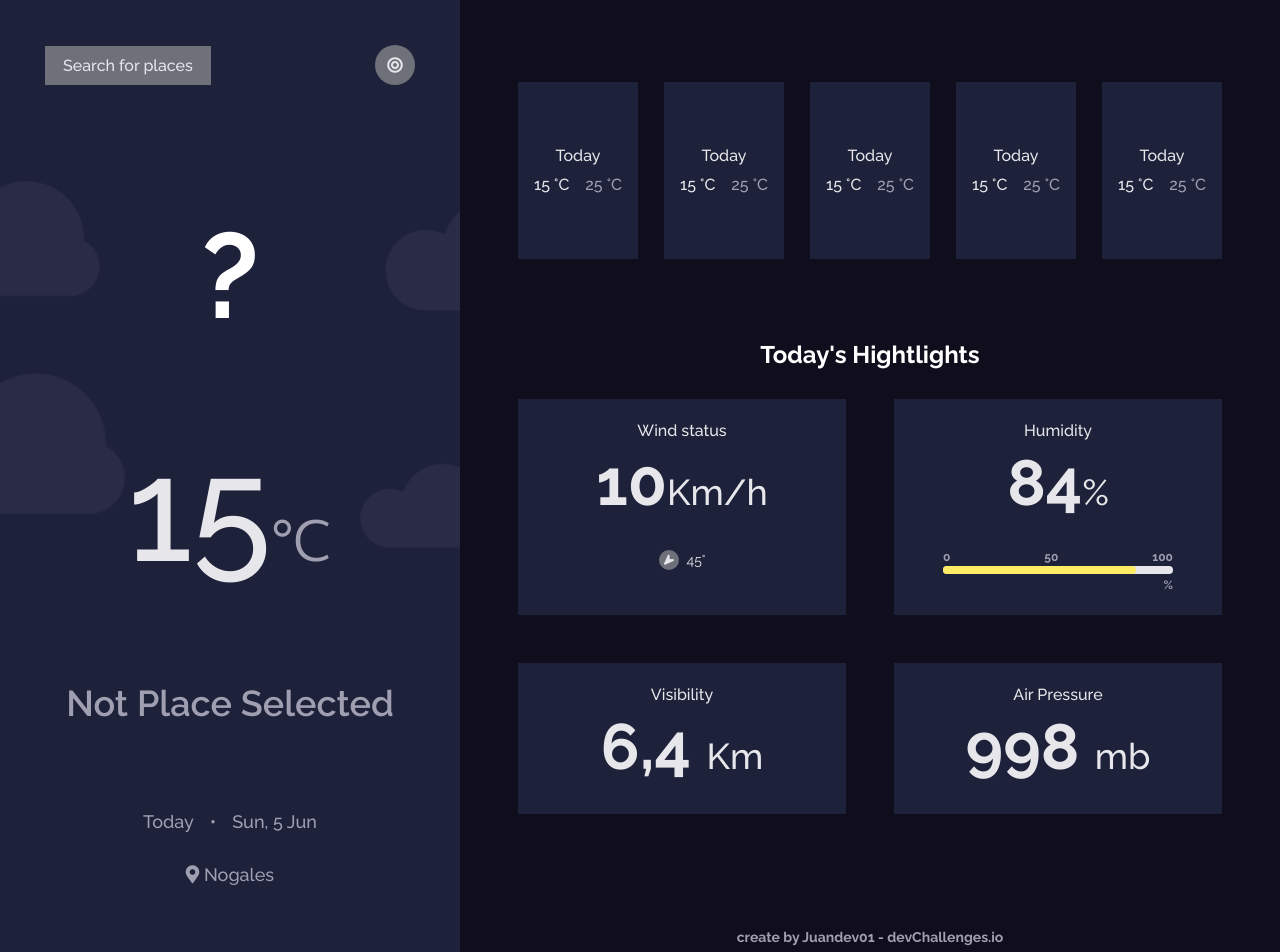
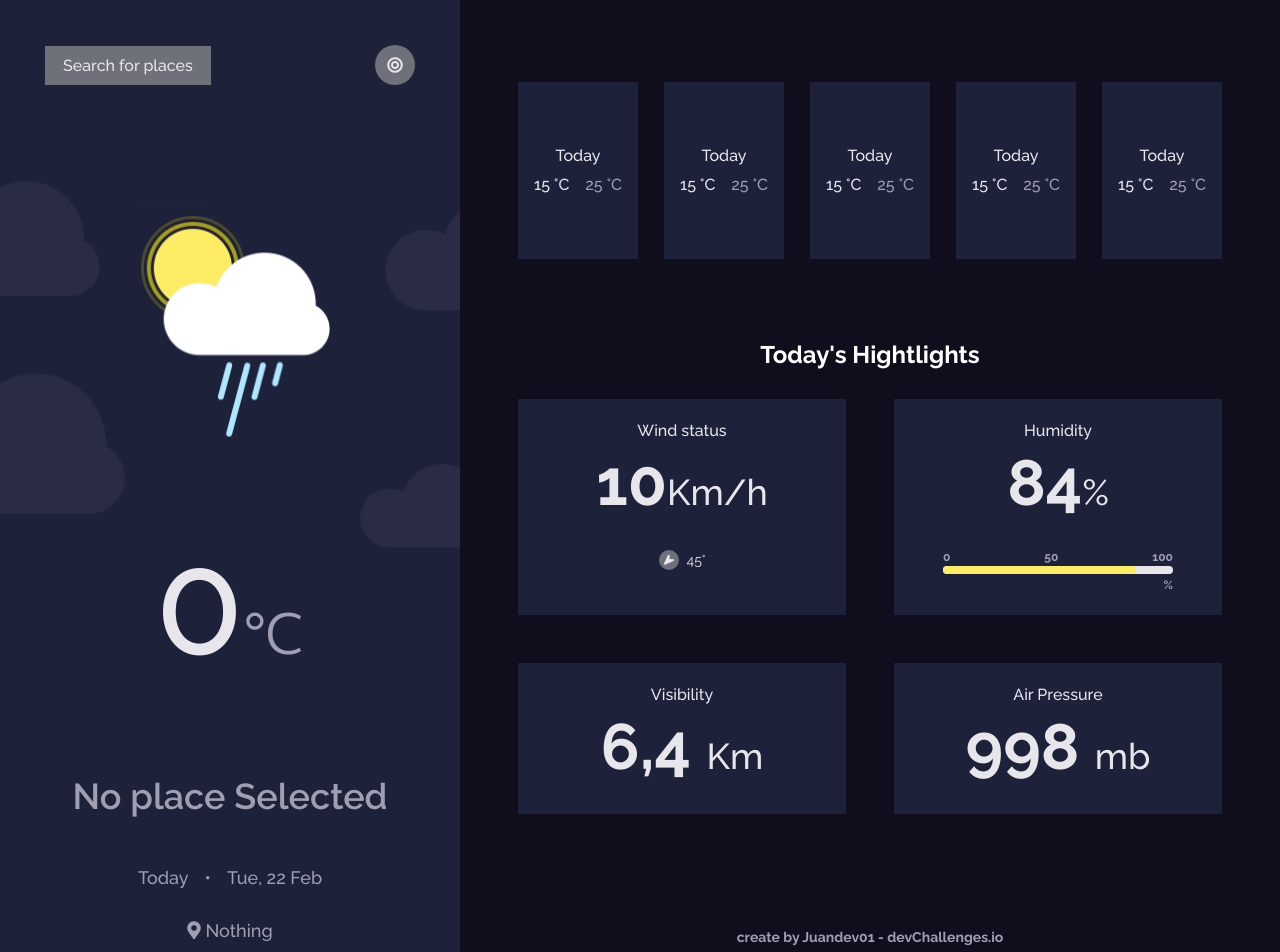
Before and after one commit to Bucha789/new-weather-app, a React (Vite) app: page / in a window 1280 px wide. Shown: the top 952 px of the page. Built offline with nearby package versions, Linux system fonts and the light colour scheme.

Commit message:
agregando valores dinamicos a currentWeatherDisplay

```diff
--- a/src/WeatherApp.jsx
+++ b/src/WeatherApp.jsx
@@ -5,11 +5,26 @@ import { appReducer } from './reducers/appReducer';
 
 import './assets/styles/index.css';
 
+const defaultState = {
+  place: {
+    name: 'Nothing,'
+  },
+  weatherStats: {
+    current: {
+      temp: 0,
+      humidity: 0,
+      win_deg: 0,
+      win_speed: 0,
+      visibility: 0,
+      weather: [{
+        main: 'No place Selected'
+      }]
+    }
+  }
+}
+
 export const WeatherApp = () => {
-  const initialState = useReducer(appReducer, {
-    message: 'Hola estoy viendo si estoy conectando bien la app',
-  });
-
+  const initialState = useReducer(appReducer, defaultState);
   return (
     <AppContext.Provider value={initialState}>
         <main className='main__container'>
--- a/src/assets/styles/CurrentWeather.css
+++ b/src/assets/styles/CurrentWeather.css
@@ -58,18 +58,15 @@ h2 {
   width: 760px;
   opacity: 5%;
 }
-.current-weather__state div img, .null__search {
+.current-weather__state div img {
   margin-top: 75px;
+  margin-bottom: 80px;
   width: 200px;
   opacity: 0;
   animation-name: fadeIn;
   animation-delay: 1s;
   animation-duration: 1s;
   animation-fill-mode: forwards;
-}
-.null__search {
-  font-size: 12rem;
-  margin-bottom: 80px;
 }
 .current-weather__temp h2 {
   font-size: 14.4rem;
@@ -89,7 +86,7 @@ h2 span {
   display: block;
   text-align: center;
   font-size: 3.6rem;
-  margin-bottom: 87px;
+  margin-bottom: 50px;
 }
 .current-weather__temp p {
   font-size: 1.8rem;
@@ -126,7 +123,7 @@ h2 span {
   .current-weather__state .background {
     width: 564px;
   }
-  .null__search {
+  .current-weather__state div img {
     margin-bottom: 20px;
   }
 }
--- a/src/components/information/CurrentWeatherDisplay.jsx
+++ b/src/components/information/CurrentWeatherDisplay.jsx
@@ -1,13 +1,22 @@
-import React, { useState } from 'react';
+import React, { useContext, useState } from 'react';
 
 import cloudBackground from '../../assets/images/Cloud-background.png';
 
 import '../../assets/styles/CurrentWeather.css';
+import { AppContext } from '../../context/AppContext';
+import getTodayDate from '../../helpers/getTodayDate';
 import { SearchPlacesContainer } from '../search/SearchPlacesContainer';
+import { WeatherImage } from './WeatherImage';
 
 export const CurrentWeatherDisplay = () => {
-
   const [showSearch, setShowSearch] = useState(false);
+  const [ state ] = useContext(AppContext);
+  const { weatherStats, place } = state;
+  const index = place.name.lastIndexOf(',');
+  const name = place.name.slice(0, index)
+  const {temp, weather} = weatherStats.current;
+  const [description] = weather;
+  const [dayName, month, dayNumber] = getTodayDate()
   return (
     <div className='current-weather__container'>
       {
@@ -26,20 +35,19 @@ export const CurrentWeatherDisplay = () => {
           src={cloudBackground}
           alt='Cloud-background'
         />
-        {/* {weather ? <ImageDisplay state={weather[0].main} /> :  */}
-        <h2 className='null__search'>?</h2>
+        <WeatherImage state={description.main} />
         <div className='current-weather__temp'>
           <h2>
-            15
+            {parseInt(temp)}
             <span>°C</span>
           </h2>
-          <span>Not Place Selected</span>
+          <span>{description.main}</span>
           <p>
             Today<span>•</span>
-            Sun, 5 Jun
+            {dayName}, {dayNumber} {month}
           </p>
           <p>
-            <i className='fas fa-map-marker-alt'></i> Nogales
+            <i className='fas fa-map-marker-alt'></i> {name}
           </p>
         </div>
       </div>
--- /dev/null
+++ b/src/components/information/WeatherImage.jsx
@@ -0,0 +1,31 @@
+import React from 'react'
+import * as weatherImages from '../../assets/images'
+
+export const WeatherImage = ({state}) => {
+  let image;
+
+  switch(state) {
+    case 'Clear':
+      image = weatherImages.clearIcon
+      break;
+    case 'Clouds':
+      image = weatherImages.lightCloudIcon
+      break;
+    case 'Snow':
+      image = weatherImages.snowIcon;
+      break;
+    case 'Thunderstom':
+      image = weatherImages.thunderstormIcon;
+      break;
+    case 'Rain':
+      image = weatherImages.heavyRainIcon;
+      break;
+    default:
+      image = weatherImages.showerIcon;
+  }
+  return (
+    <div>
+      <img src={image} alt={state} />
+    </div>
+  )
+}
--- a/src/components/search/SearchPlacesContainer.jsx
+++ b/src/components/search/SearchPlacesContainer.jsx
@@ -4,9 +4,10 @@ import { getPlaces } from '../../helpers/getPlaces.js'
 import '../../assets/styles/SearchContainer.css'
 import { AppContext } from '../../context/AppContext'
 import getWeatherData from '../../helpers/getWeatherData'
+import { types } from '../../types'
 
 export const SearchPlacesContainer = ({hidden}) => {
-  const [dispatch] = useContext(AppContext);
+  const [, dispatch] = useContext(AppContext);
   const [results, setResults] = useState([])
   const [formValues, handleInputChange] = useForm({
   keyword: 'nogales'
@@ -22,8 +23,17 @@ export const SearchPlacesContainer = ({hidden}) => {
   }
 
   const handleWeatherData = (item) => {
-    hidden(false)
-    getWeatherData(item).then(data => console.log(data))
+    getWeatherData(item).then(data =>{
+      const action = {
+        type: types.infoUdapte,
+        payload: {
+          place: item,
+          weatherStats: data
+        }
+      }
+      dispatch(action)
+      hidden(false)
+    })
   }
   return (
     <div className="search__container">
--- /dev/null
+++ b/src/helpers/getTodayDate.js
@@ -0,0 +1,5 @@
+export default function getTodayDate() {
+  const date = new Date();
+  const today = date.toDateString();
+  return today.split(' ')
+}
--- a/src/helpers/getWeatherData.js
+++ b/src/helpers/getWeatherData.js
@@ -3,7 +3,12 @@ export default function getWeatherData ({latitude, longitude}) {
   return(
     fetch(API)
     .then(res => res.json())
-    .then(response => response)
+    .then(response => {
+      return {
+        current: response.current,
+        daily: response.daily
+      }
+    })
     .catch(res => console.log(res))
   )
 }
--- a/src/reducers/appReducer.js
+++ b/src/reducers/appReducer.js
@@ -1,11 +1,16 @@
+import { types } from "../types"
 
 const initialState = {}
-
 
 export const appReducer = (state = initialState, action) => {
 
   switch(action.type) {
-
+    case types.infoUdapte:
+      return {
+        ...state,
+        place: action.payload.place,
+        weatherStats: action.payload.weatherStats,
+      }
     default:
     return state
   }
--- /dev/null
+++ b/src/types/index.js
@@ -0,0 +1,4 @@
+
+export const types = {
+  infoUdapte: '[Data] infoUpdate'
+}
```
